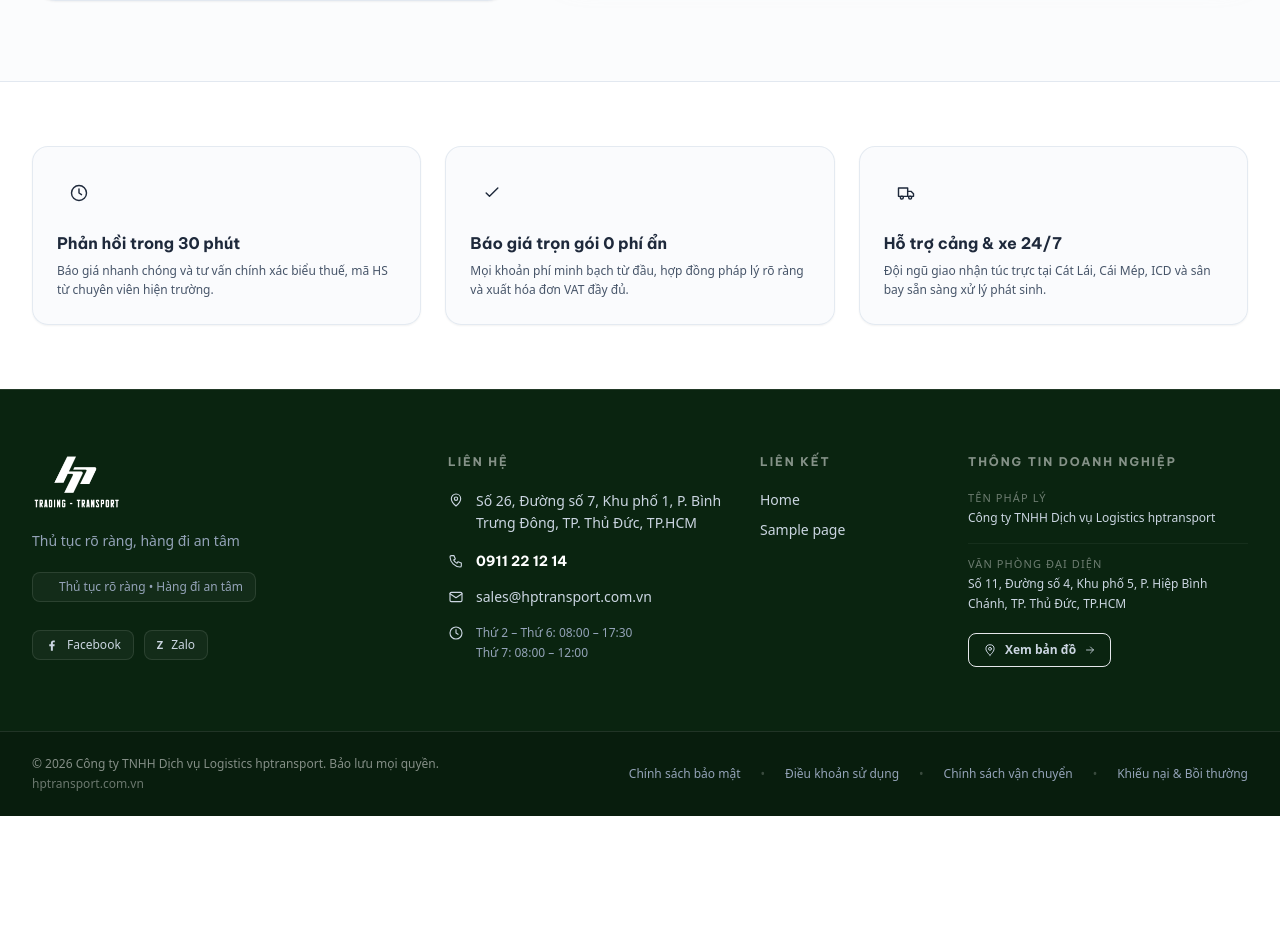
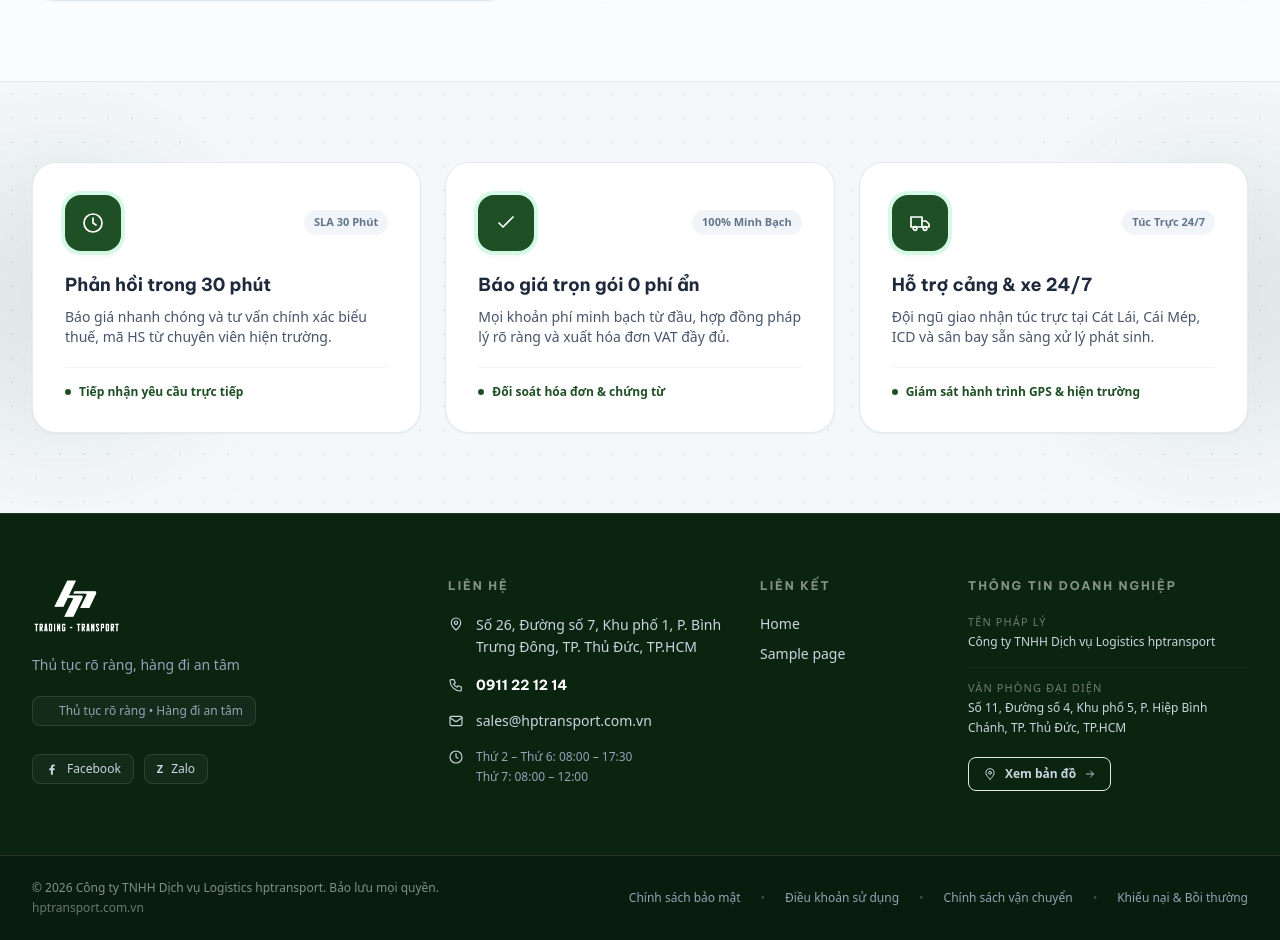
Before and after one commit to websiteallship/logisticsdemo, a WordPress theme: template wp-content/themes/anp-logistics/page-contact.php in a window 1280 px wide. Shown: the part 1512-2452 px from the top of the page. Before the commit the page ends 2328 px from the top, so only its background shows below. Run offline with PHP 8.4 and a stand-in for WordPress, Linux system fonts and the light colour scheme; the site name, menu and one post (Sample post) are stand-ins, and other content is empty; some libraries are stand-ins or nearby versions.

Commit message:
feat(ui): Upgrade 3 commitment cards to Enterprise Crisp White with Brand Emerald Lift, dot pattern and sync news header

```diff
--- a/wp-content/themes/anp-logistics/page-contact.php
+++ b/wp-content/themes/anp-logistics/page-contact.php
@@ -303,33 +303,73 @@ if (anp_opt('anp_license_no') !== '') {
 	</div>
 </section>
 
-<!-- 4. Cam kết chất lượng dịch vụ B2B (3 Cột) -->
-<section class="border-t border-slate-200 bg-white py-16">
+<!-- 4. Cam kết chất lượng dịch vụ B2B (3 Cột) - Pattern & Brand Emerald Lift -->
+<section class="relative isolate overflow-hidden border-t border-slate-200/80 bg-slate-100/70 py-16 sm:py-20">
+	<!-- Subtle Architectural Logistics Dot Pattern & Ambient Glows -->
+	<div class="pointer-events-none absolute inset-0 -z-10 opacity-60" style="background-image: radial-gradient(rgba(31, 79, 37, 0.14) 1.2px, transparent 1.2px); background-size: 24px 24px;"></div>
+	<div class="pointer-events-none absolute -left-20 top-1/2 h-72 w-72 -translate-y-1/2 rounded-full bg-[#1F4F25]/10 blur-3xl"></div>
+	<div class="pointer-events-none absolute -right-20 top-1/2 h-72 w-72 -translate-y-1/2 rounded-full bg-[#1F4F25]/10 blur-3xl"></div>
+
 	<div class="mx-auto max-w-7xl px-5 sm:px-8">
 		<div class="grid gap-6 sm:grid-cols-3">
-			<div class="rounded-2xl border border-slate-200/90 bg-slate-50/70 p-6 shadow-sm hover:shadow-md transition">
-				<div class="grid h-11 w-11 place-items-center rounded-xl bg-brand text-accent font-bold">
-					<?php echo anp_icon('clock', 'h-5 w-5'); ?>
+
+			<!-- Card 1 -->
+			<div class="relative rounded-3xl border border-slate-200/90 bg-white p-7 sm:p-8 shadow-sm transition-all duration-300 hover:-translate-y-2 hover:border-[#1F4F25]/40 hover:shadow-2xl hover:shadow-[#1F4F25]/12 group overflow-hidden flex flex-col justify-between">
+				<div class="absolute top-0 left-0 right-0 h-1 bg-gradient-to-r from-transparent via-[#1F4F25] to-transparent opacity-0 group-hover:opacity-100 transition-opacity duration-300"></div>
+				<div>
+					<div class="flex items-center justify-between">
+						<div class="grid h-14 w-14 place-items-center rounded-2xl bg-[#1F4F25] text-white ring-4 ring-emerald-100/90 shadow-md group-hover:scale-110 group-hover:bg-[#143E1C] transition-all duration-300">
+							<?php echo anp_icon('clock', 'h-6 w-6 text-white'); ?>
+						</div>
+						<span class="inline-flex items-center rounded-full bg-slate-100 px-2.5 py-1 text-[11px] font-bold text-slate-500 group-hover:bg-emerald-50 group-hover:text-[#1F4F25] transition">SLA 30 Phút</span>
+					</div>
+					<h3 class="mt-5 font-display font-bold text-brand text-lg group-hover:text-[#1F4F25] transition"><?php echo esc_html($is_en ? '30-Minute Response' : 'Phản hồi trong 30 phút'); ?></h3>
+					<p class="mt-2 text-xs sm:text-sm text-slate-600 leading-relaxed"><?php echo esc_html($is_en ? 'Fast quotes and customs consultancy directly from field specialists.' : 'Báo giá nhanh chóng và tư vấn chính xác biểu thuế, mã HS từ chuyên viên hiện trường.'); ?></p>
 				</div>
-				<h3 class="mt-4 font-display font-bold text-brand text-base"><?php echo esc_html($is_en ? '30-Minute Response' : 'Phản hồi trong 30 phút'); ?></h3>
-				<p class="mt-1.5 text-xs text-slate-600 leading-relaxed"><?php echo esc_html($is_en ? 'Fast quotes and customs consultancy directly from field specialists.' : 'Báo giá nhanh chóng và tư vấn chính xác biểu thuế, mã HS từ chuyên viên hiện trường.'); ?></p>
+				<div class="mt-5 pt-4 border-t border-slate-100 flex items-center gap-2 text-xs font-semibold text-[#1F4F25]">
+					<span class="h-1.5 w-1.5 rounded-full bg-[#1F4F25]"></span>
+					<span><?php echo esc_html($is_en ? 'Direct specialist contact' : 'Tiếp nhận yêu cầu trực tiếp'); ?></span>
+				</div>
 			</div>
 
-			<div class="rounded-2xl border border-slate-200/90 bg-slate-50/70 p-6 shadow-sm hover:shadow-md transition">
-				<div class="grid h-11 w-11 place-items-center rounded-xl bg-brand text-accent font-bold">
-					<?php echo anp_icon('check', 'h-5 w-5'); ?>
+			<!-- Card 2 -->
+			<div class="relative rounded-3xl border border-slate-200/90 bg-white p-7 sm:p-8 shadow-sm transition-all duration-300 hover:-translate-y-2 hover:border-[#1F4F25]/40 hover:shadow-2xl hover:shadow-[#1F4F25]/12 group overflow-hidden flex flex-col justify-between">
+				<div class="absolute top-0 left-0 right-0 h-1 bg-gradient-to-r from-transparent via-[#1F4F25] to-transparent opacity-0 group-hover:opacity-100 transition-opacity duration-300"></div>
+				<div>
+					<div class="flex items-center justify-between">
+						<div class="grid h-14 w-14 place-items-center rounded-2xl bg-[#1F4F25] text-white ring-4 ring-emerald-100/90 shadow-md group-hover:scale-110 group-hover:bg-[#143E1C] transition-all duration-300">
+							<?php echo anp_icon('check', 'h-6 w-6 text-white'); ?>
+						</div>
+						<span class="inline-flex items-center rounded-full bg-slate-100 px-2.5 py-1 text-[11px] font-bold text-slate-500 group-hover:bg-emerald-50 group-hover:text-[#1F4F25] transition">100% Minh Bạch</span>
+					</div>
+					<h3 class="mt-5 font-display font-bold text-brand text-lg group-hover:text-[#1F4F25] transition"><?php echo esc_html($is_en ? 'Zero Hidden Surcharges' : 'Báo giá trọn gói 0 phí ẩn'); ?></h3>
+					<p class="mt-2 text-xs sm:text-sm text-slate-600 leading-relaxed"><?php echo esc_html($is_en ? 'Every fee itemized transparently with legal contracts and full VAT.' : 'Mọi khoản phí minh bạch từ đầu, hợp đồng pháp lý rõ ràng và xuất hóa đơn VAT đầy đủ.'); ?></p>
 				</div>
-				<h3 class="mt-4 font-display font-bold text-brand text-base"><?php echo esc_html($is_en ? 'Zero Hidden Surcharges' : 'Báo giá trọn gói 0 phí ẩn'); ?></h3>
-				<p class="mt-1.5 text-xs text-slate-600 leading-relaxed"><?php echo esc_html($is_en ? 'Every fee itemized transparently with legal contracts and full VAT.' : 'Mọi khoản phí minh bạch từ đầu, hợp đồng pháp lý rõ ràng và xuất hóa đơn VAT đầy đủ.'); ?></p>
+				<div class="mt-5 pt-4 border-t border-slate-100 flex items-center gap-2 text-xs font-semibold text-[#1F4F25]">
+					<span class="h-1.5 w-1.5 rounded-full bg-[#1F4F25]"></span>
+					<span><?php echo esc_html($is_en ? 'Itemized cost calculation' : 'Đối soát hóa đơn & chứng từ'); ?></span>
+				</div>
 			</div>
 
-			<div class="rounded-2xl border border-slate-200/90 bg-slate-50/70 p-6 shadow-sm hover:shadow-md transition">
-				<div class="grid h-11 w-11 place-items-center rounded-xl bg-brand text-accent font-bold">
-					<?php echo anp_icon('truck', 'h-5 w-5'); ?>
+			<!-- Card 3 -->
+			<div class="relative rounded-3xl border border-slate-200/90 bg-white p-7 sm:p-8 shadow-sm transition-all duration-300 hover:-translate-y-2 hover:border-[#1F4F25]/40 hover:shadow-2xl hover:shadow-[#1F4F25]/12 group overflow-hidden flex flex-col justify-between">
+				<div class="absolute top-0 left-0 right-0 h-1 bg-gradient-to-r from-transparent via-[#1F4F25] to-transparent opacity-0 group-hover:opacity-100 transition-opacity duration-300"></div>
+				<div>
+					<div class="flex items-center justify-between">
+						<div class="grid h-14 w-14 place-items-center rounded-2xl bg-[#1F4F25] text-white ring-4 ring-emerald-100/90 shadow-md group-hover:scale-110 group-hover:bg-[#143E1C] transition-all duration-300">
+							<?php echo anp_icon('truck', 'h-6 w-6 text-white'); ?>
+						</div>
+						<span class="inline-flex items-center rounded-full bg-slate-100 px-2.5 py-1 text-[11px] font-bold text-slate-500 group-hover:bg-emerald-50 group-hover:text-[#1F4F25] transition">Túc Trực 24/7</span>
+					</div>
+					<h3 class="mt-5 font-display font-bold text-brand text-lg group-hover:text-[#1F4F25] transition"><?php echo esc_html($is_en ? '24/7 Port & Fleet Support' : 'Hỗ trợ cảng & xe 24/7'); ?></h3>
+					<p class="mt-2 text-xs sm:text-sm text-slate-600 leading-relaxed"><?php echo esc_html($is_en ? 'Dedicated operational team on-site at major ports, airports and ICDs.' : 'Đội ngũ giao nhận túc trực tại Cát Lái, Cái Mép, ICD và sân bay sẵn sàng xử lý phát sinh.'); ?></p>
 				</div>
-				<h3 class="mt-4 font-display font-bold text-brand text-base"><?php echo esc_html($is_en ? '24/7 Port & Fleet Support' : 'Hỗ trợ cảng & xe 24/7'); ?></h3>
-				<p class="mt-1.5 text-xs text-slate-600 leading-relaxed"><?php echo esc_html($is_en ? 'Dedicated operational team on-site at major ports, airports and ICDs.' : 'Đội ngũ giao nhận túc trực tại Cát Lái, Cái Mép, ICD và sân bay sẵn sàng xử lý phát sinh.'); ?></p>
+				<div class="mt-5 pt-4 border-t border-slate-100 flex items-center gap-2 text-xs font-semibold text-[#1F4F25]">
+					<span class="h-1.5 w-1.5 rounded-full bg-[#1F4F25]"></span>
+					<span><?php echo esc_html($is_en ? 'GPS tracking & on-site staff' : 'Giám sát hành trình GPS & hiện trường'); ?></span>
+				</div>
 			</div>
+
 		</div>
 	</div>
 </section>
```
Also changed, not shown: lien-he.html (+57 -17 lines), tin-tuc.html (+21 -9 lines), wp-content/themes/anp-logistics/home.php (+16 -10 lines).
